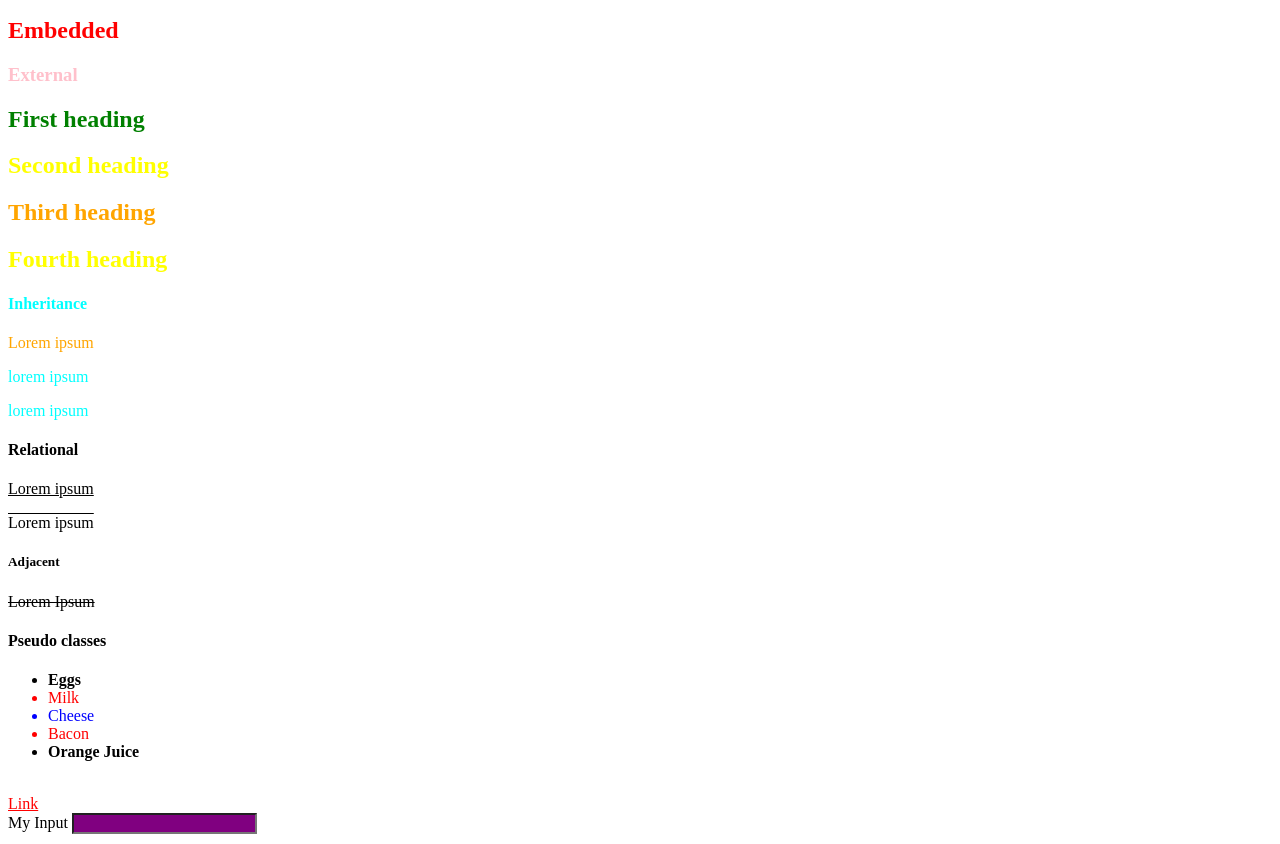
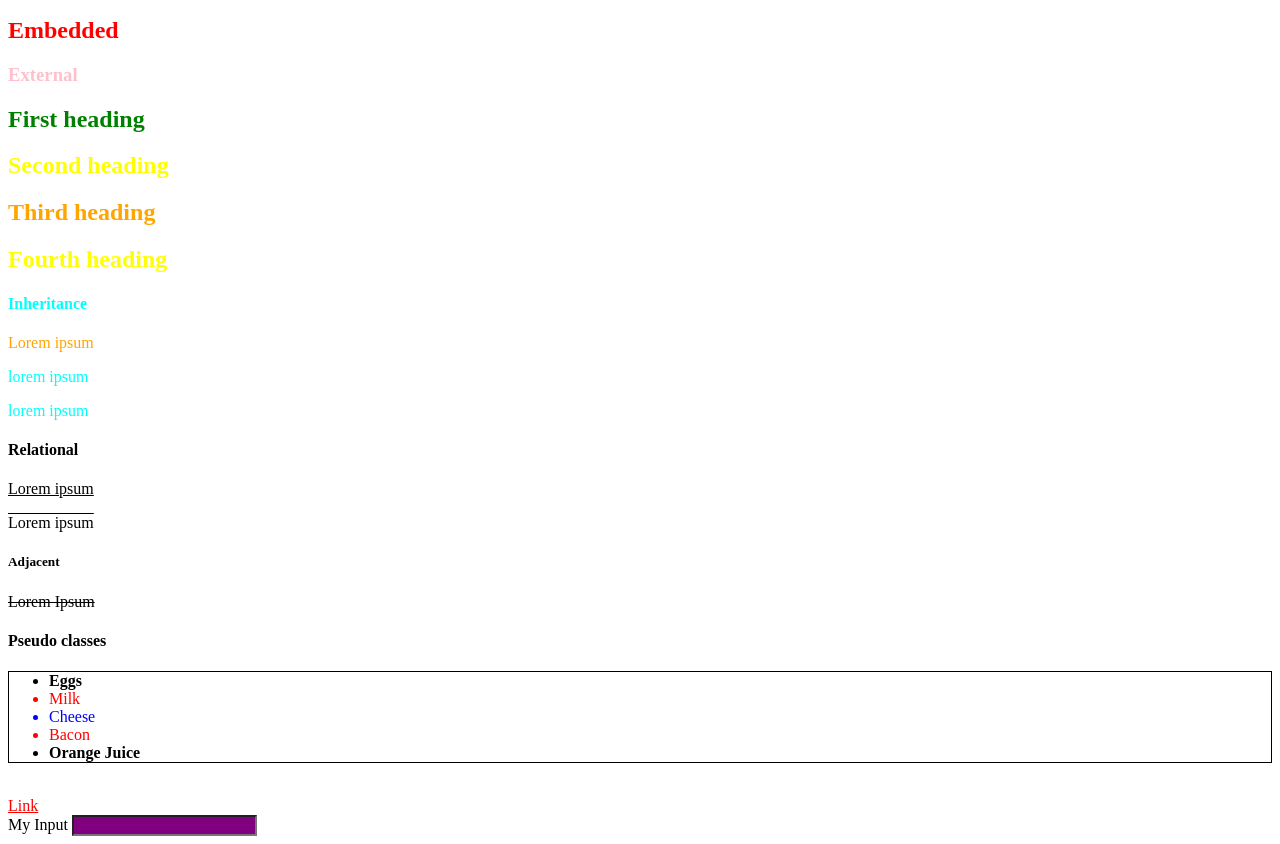
Before and after one commit to JHarry444/STGP-Demos, a plain HTML site: page 07_Selectors/index.html in a window 1280 px wide. Shown: the part 97-941 px from the top of the page. Drawn offline with Linux system fonts and the light colour scheme.

Commit message:
general sibling example

```diff
--- a/07_Selectors/index.css
+++ b/07_Selectors/index.css
@@ -39,9 +39,13 @@ section#relational p {
 section#relational > p {
     text-decoration: overline;
 }
-/* p NEXT TO an h5 */
+/* p ADJACENT TO an h5 */
 section#relational > h5 + p {
     text-decoration: line-through;
+}
+/* ul that is a sibling of h4 */
+h4~ul {
+    border: 1px solid black;
 }
 
 ul > li:first-child, ul > li:last-child {
```
Also changed, not shown: 05_tables/index.html (+1 -1 lines).
